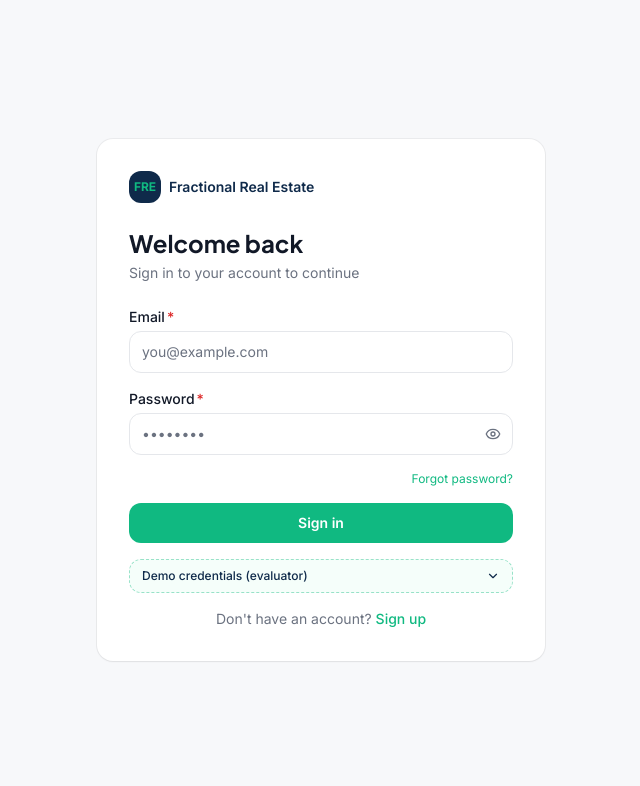
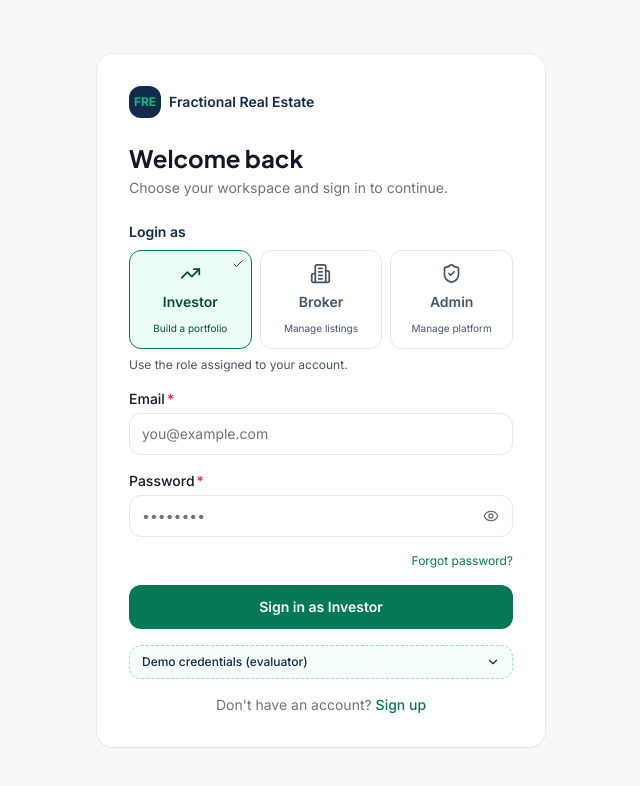
Before and after one commit to 0xarchit/estate-investment-portal, a Next.js app: page /login in a window 1280 px wide. Shown: the top 786 px of the page, without its empty margins (319-959 px from the left). Built offline with nearby package versions, Linux system fonts and the light colour scheme.

Commit message:
feat(login): add accessible role choices and safe workspace redirects

```diff
--- a/app/login/page.tsx
+++ b/app/login/page.tsx
@@ -3,63 +3,88 @@
 import { useState, Suspense } from 'react';
 import { useForm } from 'react-hook-form';
 import { zodResolver } from '@hookform/resolvers/zod';
-import { useRouter, useSearchParams } from 'next/navigation';
+import { useSearchParams } from 'next/navigation';
 import Link from 'next/link';
-import { Eye, EyeOff, ChevronDown, ChevronUp } from 'lucide-react';
-import toast from 'react-hot-toast';
+import { Eye, EyeOff, ChevronDown, ChevronUp, TrendingUp, Building2, ShieldCheck, Check } from 'lucide-react';
 
-import { GuestOnly, roleHome } from '@/lib/auth/RoleGuard';
+import { GuestOnly } from '@/lib/auth/RoleGuard';
 import { useAuth } from '@/lib/auth/AuthContext';
 import { loginSchema, type LoginInput } from '@/lib/validators/auth';
 import { AuthCard } from '@/components/auth/AuthCard';
 import { FormField, Input } from '@/components/auth/FormField';
 
 const DEMO_CREDENTIALS = [
-  { role: 'Admin', email: 'admin@demo.com', password: 'Admin@123' },
-  { role: 'Broker (approved)', email: 'rohit@demo.com', password: 'Broker@123' },
-  { role: 'Broker (pending)', email: 'newbroker@demo.com', password: 'Broker@123' },
-  { role: 'Investor', email: 'aman@demo.com', password: 'Investor@123' },
-];
+  { role: 'Admin', value: 'ADMIN', email: 'admin@demo.com', password: 'Admin@123' },
+  { role: 'Broker (approved)', value: 'BROKER', email: 'rohit@demo.com', password: 'Broker@123' },
+  { role: 'Broker (pending)', value: 'BROKER', email: 'newbroker@demo.com', password: 'Broker@123' },
+  { role: 'Investor', value: 'INVESTOR', email: 'aman@demo.com', password: 'Investor@123' },
+] as const;
+
+const LOGIN_ROLES = [
+  { value: 'INVESTOR', label: 'Investor', description: 'Build a portfolio', icon: TrendingUp },
+  { value: 'BROKER', label: 'Broker', description: 'Manage listings', icon: Building2 },
+  { value: 'ADMIN', label: 'Admin', description: 'Manage platform', icon: ShieldCheck },
+] as const;
 
 function LoginForm() {
   const { login } = useAuth();
-  const router = useRouter();
   const searchParams = useSearchParams();
   const nextPath = searchParams.get('next');
 
   const [showPassword, setShowPassword] = useState(false);
   const [showDemo, setShowDemo] = useState(false);
+  const [submitError, setSubmitError] = useState<string | null>(null);
 
   const {
     register,
     handleSubmit,
     setValue,
+    watch,
     formState: { errors, isSubmitting },
-  } = useForm<LoginInput>({ resolver: zodResolver(loginSchema) });
+  } = useForm<LoginInput>({ resolver: zodResolver(loginSchema), defaultValues: { role: 'INVESTOR' } });
+  const selectedRole = watch('role');
+  const roleLabel = LOGIN_ROLES.find((item) => item.value === selectedRole)?.label ?? 'Investor';
 
   const onSubmit = async (data: LoginInput) => {
+    setSubmitError(null);
     try {
-      const user = await login(data.email, data.password);
-      const dest = nextPath ?? roleHome(user.role);
-      router.replace(dest);
+      // GuestOnly owns the redirect, avoiding competing navigation effects.
+      await login(data.email, data.password, data.role);
     } catch (err: unknown) {
-      const msg =
-        (err as { message?: string })?.message === 'DEACTIVATED'
-          ? 'Your account has been deactivated. Contact support.'
-          : 'Invalid email or password';
-      toast.error(msg);
+      setSubmitError((err as { message?: string })?.message ?? 'Unable to sign in. Please try again.');
     }
   };
 
   return (
-    <GuestOnly>
+    <GuestOnly nextPath={nextPath}>
       <AuthCard
         title="Welcome back"
-        subtitle="Sign in to your account to continue"
+        subtitle="Choose your workspace and sign in to continue."
       >
-        <form onSubmit={handleSubmit(onSubmit)} noValidate className="space-y-4">
-          <FormField label="Email" error={errors.email?.message} required>
+        <form onSubmit={handleSubmit(onSubmit)} noValidate aria-busy={isSubmitting} className="space-y-4">
+          <fieldset disabled={isSubmitting} aria-describedby="login-role-hint">
+            <legend className="mb-2 text-sm font-semibold text-navy">Login as</legend>
+            <div className="grid grid-cols-3 gap-2">
+              {LOGIN_ROLES.map(({ value, label, description, icon: Icon }) => (
+                <label key={value} className="relative min-w-0 cursor-pointer">
+                  <input className="peer sr-only" type="radio" value={value} {...register('role')} />
+                  <span className="login-role flex h-full flex-col items-center gap-2 rounded-xl border border-slate-200 px-1 py-3 text-center text-slate-600 peer-checked:border-emerald-700 peer-checked:bg-emerald-50 peer-checked:text-emerald-900 peer-focus-visible:ring-2 peer-focus-visible:ring-navy peer-focus-visible:ring-offset-2 peer-disabled:opacity-60">
+                    <Icon size={21} aria-hidden="true" />
+                    <span className="text-sm font-semibold">{label}</span>
+                    <span className="hidden text-[10px] leading-4 sm:block">{description}</span>
+                    {selectedRole === value && <Check size={12} aria-hidden="true" className="absolute right-2 top-2" />}
+                  </span>
+                </label>
+              ))}
+            </div>
+            <p id="login-role-hint" className="mt-2 text-xs text-slate-600">Use the role assigned to your account.</p>
+          </fieldset>
+          {submitError && <p role="alert" className="rounded-lg border border-red-200 bg-red-50 p-3 text-sm text-red-700">{submitError}</p>}
+          <FormField htmlFor="login-email" label="Email" error={errors.email?.message} required>
             <Input
+              id="login-email"
+              aria-describedby={errors.email ? 'login-email-error' : undefined}
+              disabled={isSubmitting}
               type="email"
               autoComplete="email"
               placeholder="you@example.com"
@@ -68,9 +93,12 @@ function LoginForm() {
             />
           </FormField>
 
-          <FormField label="Password" error={errors.password?.message} required>
+          <FormField htmlFor="login-password" label="Password" error={errors.password?.message} required>
             <div className="relative">
               <Input
+                id="login-password"
+                aria-describedby={errors.password ? 'login-password-error' : undefined}
+                disabled={isSubmitting}
                 type={showPassword ? 'text' : 'password'}
                 autoComplete="current-password"
                 placeholder="••••••••"
@@ -81,8 +109,9 @@ function LoginForm() {
               <button
                 type="button"
                 aria-label={showPassword ? 'Hide password' : 'Show password'}
+                aria-pressed={showPassword}
                 onClick={() => setShowPassword((v) => !v)}
-                className="absolute right-3 top-1/2 -translate-y-1/2 text-[#6B7280] hover:text-[#111827]"
+                className="absolute right-0 top-1/2 flex h-11 w-11 -translate-y-1/2 items-center justify-center rounded-lg text-[#6B7280] hover:text-[#111827]"
               >
                 {showPassword ? <EyeOff size={16} /> : <Eye size={16} />}
               </button>
@@ -92,7 +121,7 @@ function LoginForm() {
           <div className="flex justify-end">
             <Link
               href="/forgot-password"
-              className="text-xs text-[#10B981] hover:underline"
+              className="text-xs text-emerald-700 hover:underline"
             >
               Forgot password?
             </Link>
@@ -101,9 +130,9 @@ function LoginForm() {
           <button
             type="submit"
             disabled={isSubmitting}
-            className="w-full rounded-lg bg-[#10B981] py-2.5 text-sm font-semibold text-white transition hover:bg-emerald-600 disabled:opacity-60"
+            className="btn w-full"
           >
-            {isSubmitting ? 'Signing in…' : 'Sign in'}
+            {isSubmitting ? 'Signing in…' : `Sign in as ${roleLabel}`}
           </button>
         </form>
 
@@ -111,6 +140,8 @@ function LoginForm() {
         <div className="mt-4 rounded-lg border border-dashed border-[#10B981]/40 bg-emerald-50/50">
           <button
             type="button"
+            aria-expanded={showDemo}
+            aria-controls="demo-credentials"
             onClick={() => setShowDemo((v) => !v)}
             className="flex w-full items-center justify-between px-3 py-2 text-xs font-medium text-[#0F2A4A]"
           >
@@ -118,7 +149,7 @@ function LoginForm() {
             {showDemo ? <ChevronUp size={14} /> : <ChevronDown size={14} />}
           </button>
           {showDemo && (
-            <ul className="divide-y divide-emerald-100 pb-2">
+            <ul id="demo-credentials" className="divide-y divide-emerald-100 pb-2">
               {DEMO_CREDENTIALS.map((d) => (
                 <li
                   key={d.email}
@@ -127,11 +158,14 @@ function LoginForm() {
                   <span className="text-xs text-[#6B7280]">{d.role}</span>
                   <button
                     type="button"
+                    disabled={isSubmitting}
                     onClick={() => {
                       setValue('email', d.email);
                       setValue('password', d.password);
+                      setValue('role', d.value);
+                      setSubmitError(null);
                     }}
-                    className="rounded px-2 py-0.5 text-xs text-[#10B981] hover:bg-emerald-100"
+                    className="min-h-11 rounded px-2 py-0.5 text-xs text-emerald-700 hover:bg-emerald-100"
                   >
                     {d.email}
                   </button>
@@ -143,7 +177,7 @@ function LoginForm() {
 
         <p className="mt-4 text-center text-sm text-[#6B7280]">
           Don&apos;t have an account?{' '}
-          <Link href="/signup" className="font-medium text-[#10B981] hover:underline">
+          <Link href="/signup" className="font-medium text-emerald-700 hover:underline">
             Sign up
           </Link>
         </p>
--- a/lib/auth/RoleGuard.tsx
+++ b/lib/auth/RoleGuard.tsx
@@ -9,6 +9,7 @@
 import { useRouter, usePathname } from 'next/navigation';
 import { useEffect } from 'react';
 import { useAuth } from './AuthContext';
+import { resolveLoginRedirect } from './login-redirect';
 
 type Role = 'ADMIN' | 'BROKER' | 'INVESTOR';
 
@@ -67,16 +68,16 @@ export function RoleGuard({ roles, children }: RoleGuardProps) {
  * Redirects already-logged-in users to their role home.
  * Wrap login/signup pages with this.
  */
-export function GuestOnly({ children }: { children: React.ReactNode }) {
+export function GuestOnly({ children, nextPath }: { children: React.ReactNode; nextPath?: string | null }) {
   const { user, loading } = useAuth();
   const router = useRouter();
 
   useEffect(() => {
     if (loading) return;
     if (user) {
-      router.replace(roleHome(user.role));
+      router.replace(resolveLoginRedirect(nextPath, user.role));
     }
-  }, [loading, user, router]);
+  }, [loading, user, router, nextPath]);
 
   if (loading) return <RoleGuardSkeleton />;
   if (user) return null;
--- /dev/null
+++ b/lib/auth/login-redirect.ts
@@ -0,0 +1,22 @@
+type Role = 'INVESTOR' | 'BROKER' | 'ADMIN';
+
+/** Only accept local destinations, preserving the authenticated account's role. */
+export function resolveLoginRedirect(next: string | null | undefined, role: Role): string {
+  const home = `/${role.toLowerCase()}`;
+  if (!next || !next.startsWith('/') || next.startsWith('//')) return home;
+  // Decode once to reject encoded separators and control characters as well.
+  let decoded: string;
+  try {
+    decoded = decodeURIComponent(next);
+  } catch {
+    return home;
+  }
+  if (/[\\\u0000-\u0020\u007f]/.test(decoded) || decoded.startsWith('//')) return home;
+  const url = new URL(decoded, 'https://estate.invalid');
+  if (url.origin !== 'https://estate.invalid') return home;
+  const section = url.pathname.split('/')[1].toLowerCase();
+  if (['login', 'signup', 'forgot-password', 'reset-password'].includes(section)) return home;
+  if (['investor', 'broker', 'admin'].includes(section) && section !== role.toLowerCase()) return home;
+  // Return the normalized path, so dot segments cannot bypass the role check.
+  return `${url.pathname}${url.search}${url.hash}`;
+}
```
Also changed, not shown: components/auth/FormField.tsx (+9 -6 lines), 1 other file (tests, documents, lock files or other folders).
